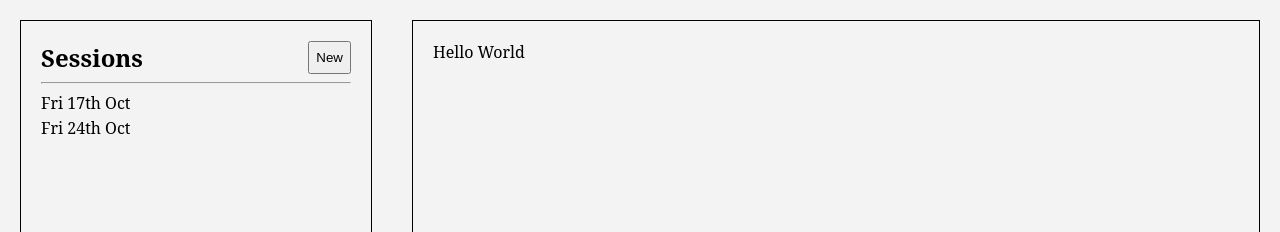
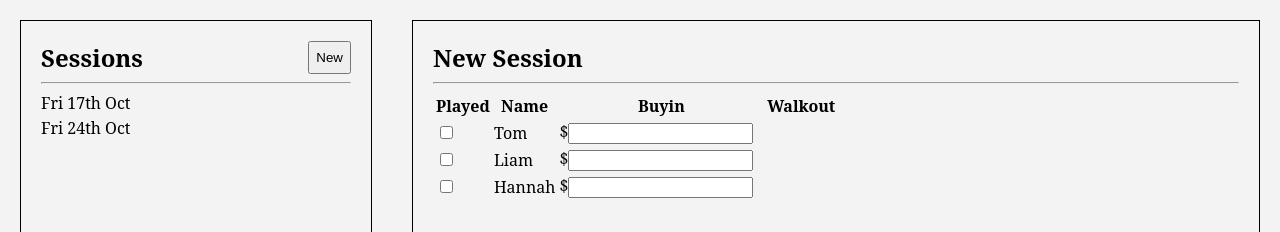
Before and after one commit to tomarrell/poker_tracker_ui, a React app: page / in a window 1280 px wide. Shown: the top 232 px of the page. Built offline with nearby package versions, Linux system fonts and the light colour scheme; some packages are replaced by stand-ins of ours.

Commit message:
Added new session table

```diff
--- a/src/components/Session/NewSession/index.js
+++ b/src/components/Session/NewSession/index.js
@@ -1,11 +1,42 @@
 import React from 'react';
+import classnames from 'classnames';
 
 import css from './style.css';
+
+const people = [
+  { name: 'Tom' },
+  { name: 'Liam' },
+  { name: 'Hannah' },
+];
 
 const NewSession = () => {
   return (
     <div className={css.newSession}>
-      Hello World
+      <h2>New Session</h2>
+      <hr />
+      <table className={css.peopleList}>
+        <thead>
+          <tr>
+            <th>Played</th>
+            <th>Name</th>
+            <th>Buyin</th>
+            <th>Walkout</th>
+          </tr>
+        </thead>
+        {people.map(person => (
+          <tr>
+            <td className={css.checkbox}>
+              <input type="checkbox" />
+            </td>
+            <td className={css.name}>
+              {person.name}
+            </td>
+            <td className={css.buyin}>
+              $<input type="number" />
+            </td>
+          </tr>
+        ))}
+      </table>
     </div>
   );
 };
--- a/src/components/Session/NewSession/style.css
+++ b/src/components/Session/NewSession/style.css
@@ -5,3 +5,27 @@
   margin: 2rem;
   border: solid 1px black;
 }
+
+.peopleList {
+  list-style: none;
+  padding-left: 0;
+
+  li {
+    margin: 0.2rem 0;
+
+    .checkbox {
+    }
+    .name {
+    }
+    .buyin {
+      input {
+        width: 0.4rem;
+      }
+    }
+
+  }
+
+  input {
+    margin-right: 1rem;
+  }
+}
```
